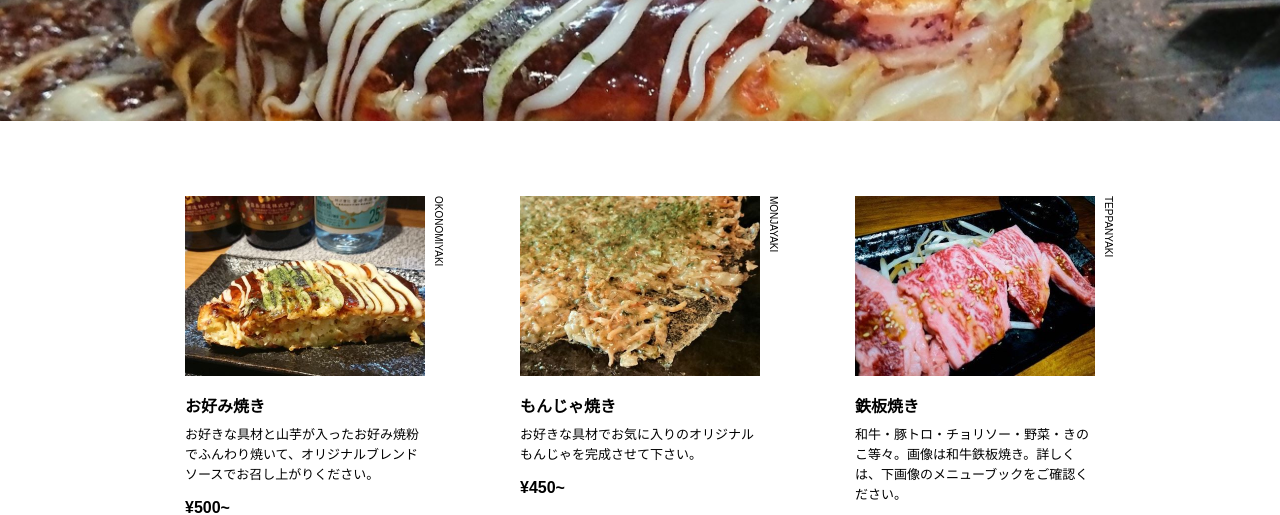
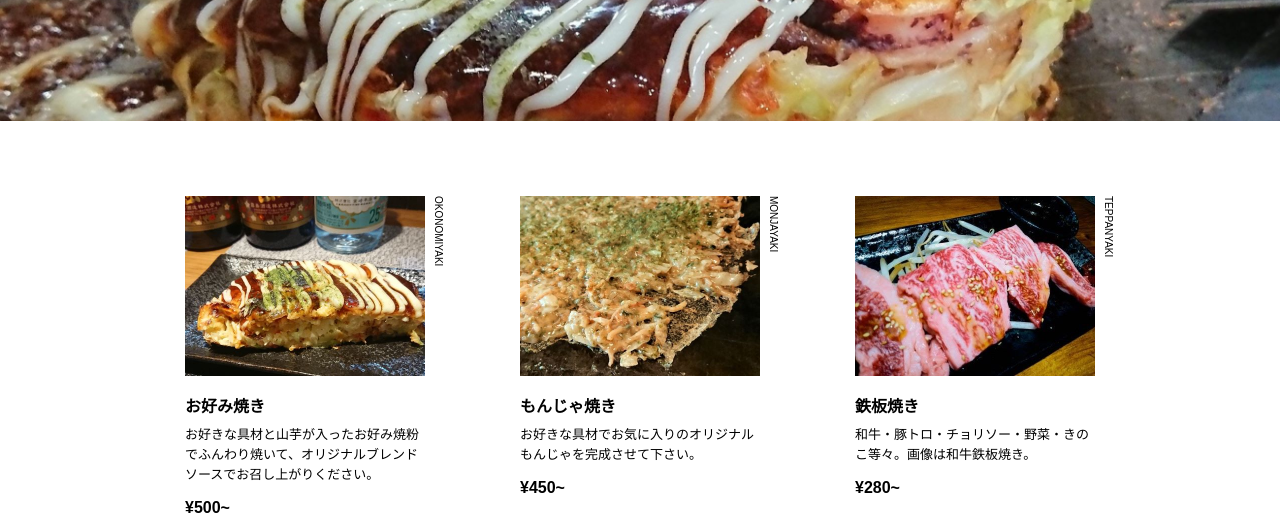
Before and after one commit to AKAHYOUTAN/akahyoutan, a plain HTML site: page menu.html in a window 1280 px wide. Shown: the part 299-814 px from the top of the page. Drawn offline with Linux system fonts and the light colour scheme; a web font is replaced by a local one.

Commit message:
Update menu.html

```diff
--- a/menu.html
+++ b/menu.html
@@ -70,7 +70,7 @@
         <img src="./images/menu/img-item03.jpg" alt="鉄板焼きの商品画像">
         <dl>
           <dt>鉄板焼き</dt>
-          <dd>和牛・豚トロ・チョリソー・野菜・きのこ等々。画像は和牛鉄板焼き。詳しくは、下画像のメニューブックをご確認ください。</dd>
+          <dd>和牛・豚トロ・チョリソー・野菜・きのこ等々。画像は和牛鉄板焼き。</dd>
         </dl>
         <p class="price">¥280~</p>
         <p class="item-label">TEPPANYAKI</p>
```
